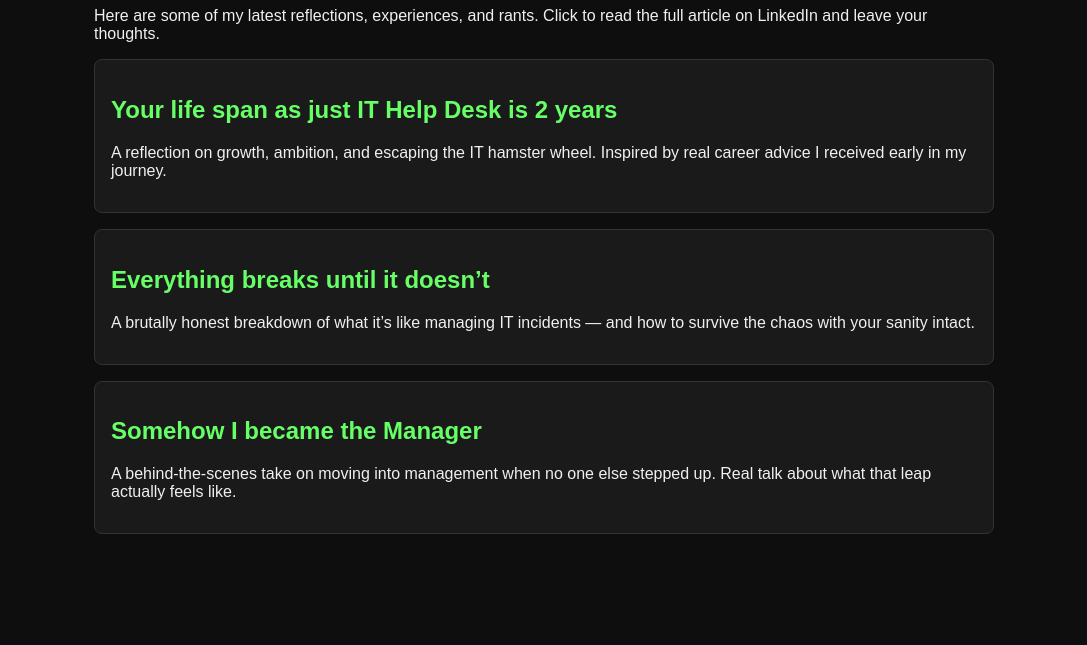
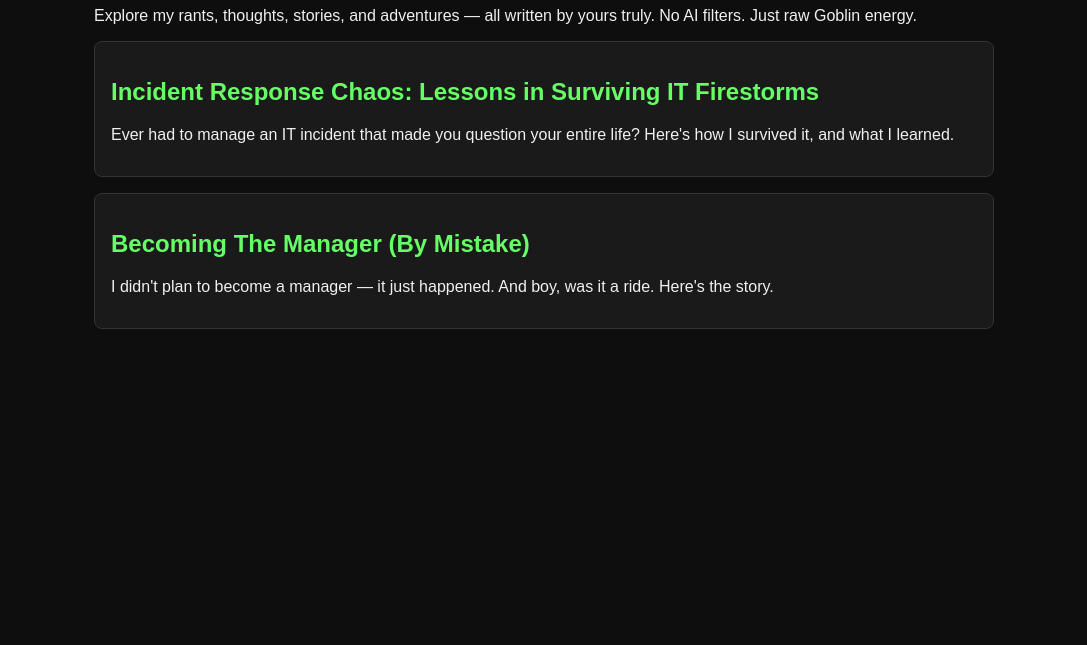
Before and after one commit to Niiro92Othman/Omar, a plain HTML site: page blog.html in a window 1280 px wide. Shown: the part 155-800 px from the top of the page, without its empty margins (96-1183 px from the left). Drawn offline with Linux system fonts and the light colour scheme.

Commit message:
Update blog.html

```diff
--- a/blog.html
+++ b/blog.html
@@ -1,8 +1,8 @@
 <!DOCTYPE html>
 <html lang="en">
 <head>
-  <meta charset="UTF-8" />
-  <meta name="viewport" content="width=device-width, initial-scale=1.0" />
+  <meta charset="UTF-8">
+  <meta name="viewport" content="width=device-width, initial-scale=1.0">
   <title>Blog - Goblin M0D3</title>
   <style>
     body {
@@ -35,18 +35,18 @@
     h1, h2 {
       color: #66ff66;
     }
-    .article-card {
+    .article-preview {
       background-color: #1a1a1a;
       border: 1px solid #333;
       padding: 1rem;
       margin-bottom: 1rem;
       border-radius: 8px;
     }
-    .article-card a {
+    .article-preview a {
       color: #66ff66;
       text-decoration: none;
     }
-    .article-card a:hover {
+    .article-preview a:hover {
       text-decoration: underline;
       color: #ff3333;
     }
@@ -64,24 +64,18 @@
     <a href="spotify.html">Spotify / Goblin M0D3</a>
   </nav>
   <main>
-    <h1>Blog Posts</h1>
-    <p>Here are some of my latest reflections, experiences, and rants. Click to read the full article on LinkedIn and leave your thoughts.</p>
+    <h1>Goblin M0D3 Blog</h1>
+    <p>Explore my rants, thoughts, stories, and adventures — all written by yours truly. No AI filters. Just raw Goblin energy.</p>
 
-    <div class="article-card">
-      <h2><a href="https://www.linkedin.com/pulse/your-life-span-just-it-help-desk-2-years-omar-othman-">Your life span as just IT Help Desk is 2 years</a></h2>
-      <p>A reflection on growth, ambition, and escaping the IT hamster wheel. Inspired by real career advice I received early in my journey.</p>
+    <div class="article-preview">
+      <h2><a href="blog/incident-response-chaos.html">Incident Response Chaos: Lessons in Surviving IT Firestorms</a></h2>
+      <p>Ever had to manage an IT incident that made you question your entire life? Here's how I survived it, and what I learned.</p>
     </div>
 
-    <div class="article-card">
-      <h2><a href="https://www.linkedin.com/pulse/everything-breaks-until-it-doesnt-omar-othman/">Everything breaks until it doesn’t</a></h2>
-      <p>A brutally honest breakdown of what it’s like managing IT incidents — and how to survive the chaos with your sanity intact.</p>
+    <div class="article-preview">
+      <h2><a href="blog/management-shift.html">Becoming The Manager (By Mistake)</a></h2>
+      <p>I didn't plan to become a manager — it just happened. And boy, was it a ride. Here's the story.</p>
     </div>
-
-    <div class="article-card">
-      <h2><a href="https://www.linkedin.com/pulse/somehow-i-became-manager-omar-othman/">Somehow I became the Manager</a></h2>
-      <p>A behind-the-scenes take on moving into management when no one else stepped up. Real talk about what that leap actually feels like.</p>
-    </div>
-
   </main>
 </body>
 </html>
```
